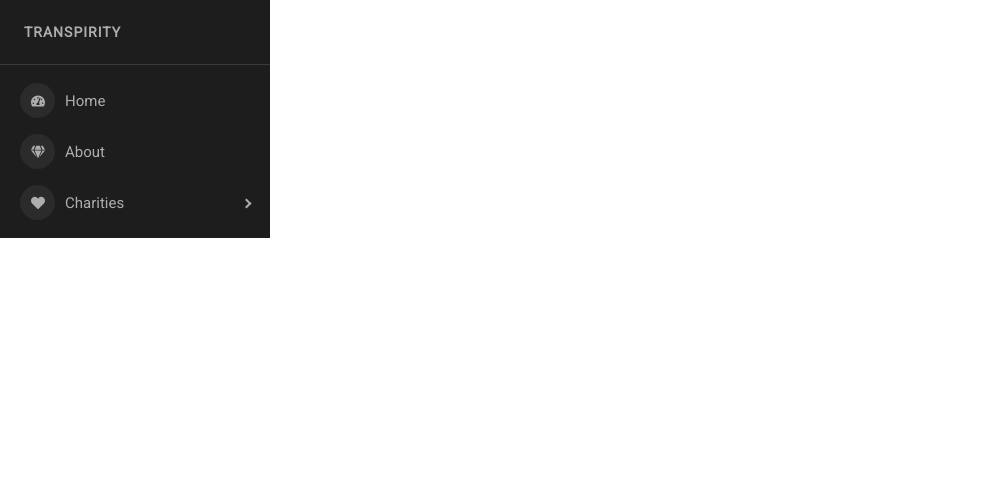
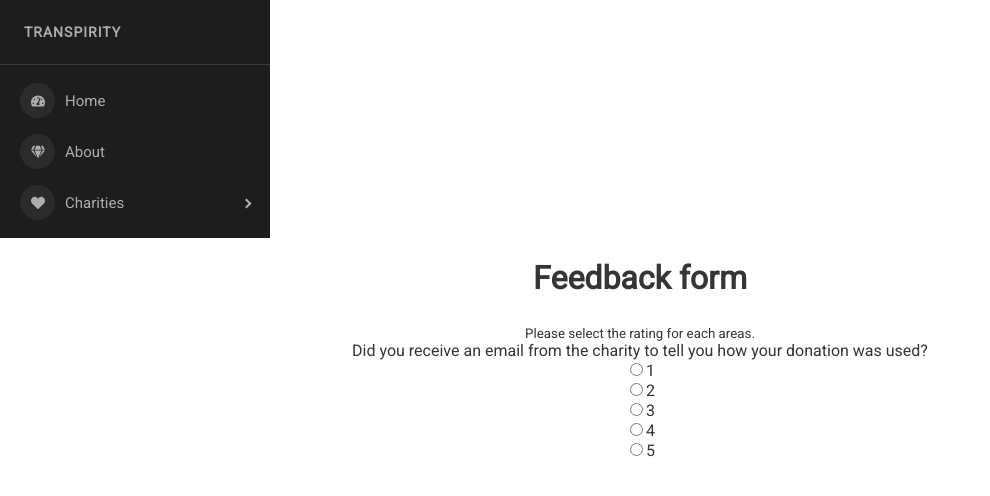
Before and after one commit to qlanphere/transparity-front, a React (Create React App) app: page /feedbackForm in a window 1280 px wide. Shown: the top 496 px of the page, without its empty margins (0-990 px from the left). Built offline with nearby package versions, Linux system fonts and the light colour scheme.

Commit message:
Feedback page added

```diff
--- a/src/App.js
+++ b/src/App.js
@@ -1,7 +1,7 @@
 
 import './App.css';
 import Sidebar from './components/Sidebar';
-import { Login, Register} from './pages'
+import { Login, Register, Feedback} from './pages'
 import {
   BrowserRouter as Router,
   Link, Route, Switch, useParams
@@ -19,6 +19,9 @@ function App() {
           <Route exact path = "/register">
             <Register />
           </Route>
+          <Route exact path = "/feedbackForm">
+            <Feedback />
+          </Route>
         </Switch>
       </Router>
     </div>
--- a/src/components/Sidebar/Sidebar.css
+++ b/src/components/Sidebar/Sidebar.css
@@ -11,7 +11,7 @@ body {
   height: 100%;
 }
 
-.app {
+.bar {
   height: 100%;
   display: flex;
   position: relative;
--- a/src/components/Sidebar/index.js
+++ b/src/components/Sidebar/index.js
@@ -4,10 +4,11 @@ import "react-pro-sidebar/dist/css/styles.css";
 import 'font-awesome/css/font-awesome.min.css';
 import { FaTachometerAlt, FaGem, FaList, FaGithub, FaRegLaughWink, FaHeart } from 'react-icons/fa';
 import './Sidebar.css'
+import {NavLink, Link } from 'react-router-dom';
 
 const Sidebar = () => {
   return (
-    <div className="app">
+    <div className="bar">
       <ProSidebar>
       <SidebarHeader
        style={{
@@ -29,7 +30,7 @@ const Sidebar = () => {
           <MenuItem icon={<FaGem />}>About</MenuItem>
           <SubMenu icon={<FaHeart />} title="Charities" >
             <MenuItem>Upcoming Events</MenuItem>
-            <MenuItem>Feedback Page</MenuItem>
+            <MenuItem>Feedback Page <NavLink to="/feedbackForm"></NavLink></MenuItem>
           </SubMenu>
         </Menu>
     </SidebarContent>
--- /dev/null
+++ b/src/pages/Feedback/index.js
@@ -0,0 +1,80 @@
+import React, { useState } from "react";
+
+const Feedback = () => {
+  const [formData, setFormData] = useState({
+    transparency: "",
+    punctuality: "",
+    awareness: "",
+  });
+  const [rating, setRating] = useState(0);
+
+  function handleSubmit(e){
+    e.preventDefault()
+  }
+  return (
+    <div>
+      <h1>Feedback form</h1>
+      <sub>Please select the rating for each areas.</sub>
+      <form onSubmit={handleSubmit} aria-label="feedback">
+        <div className="m-5 areas">
+          <div className="area1">
+          <label>
+            Did you receive an email from the charity to tell you how your
+            donation was used?</label><br/>
+            <div className="radio-btn-cont">
+                <div className="radio-btn">
+                    <input
+                        type="radio"
+                        value={formData.transparency}
+                        name="rating"
+                        checked={rating == 1}
+                    />
+                     1
+                </div>
+                <div className="radio-btn">
+                    <input
+                        type="radio"
+                        value={formData.transparency}
+                        name="rating"
+                        checked={rating == 2}
+                    />
+                     2
+                </div>
+                <div className="radio-btn">
+                    <input
+                        type="radio"
+                        value={formData.transparency}
+                        name="rating"
+                        checked={rating == 3}
+                    />
+                     3
+                </div>
+                <div className="radio-btn">
+                    <input
+                        type="radio"
+                        value={formData.transparency}
+                        name="rating"
+                        checked={rating == 4}
+                    />
+                     4
+                </div>
+                <div className="radio-btn">
+                    <input
+                        type="radio"
+                        value={formData.transparency}
+                        name="rating"
+                        checked={rating == 5}
+                    />
+                     5
+                </div>
+          </div>
+        </div>
+
+
+        </div>
+      </form>
+    </div>
+  );
+};
+
+export default Feedback;
--- a/src/pages/index.js
+++ b/src/pages/index.js
@@ -1,2 +1,3 @@
 export { default as Register } from './Register';
 export { default as Login } from './Login';
+export { default as Feedback} from './Feedback';
```
